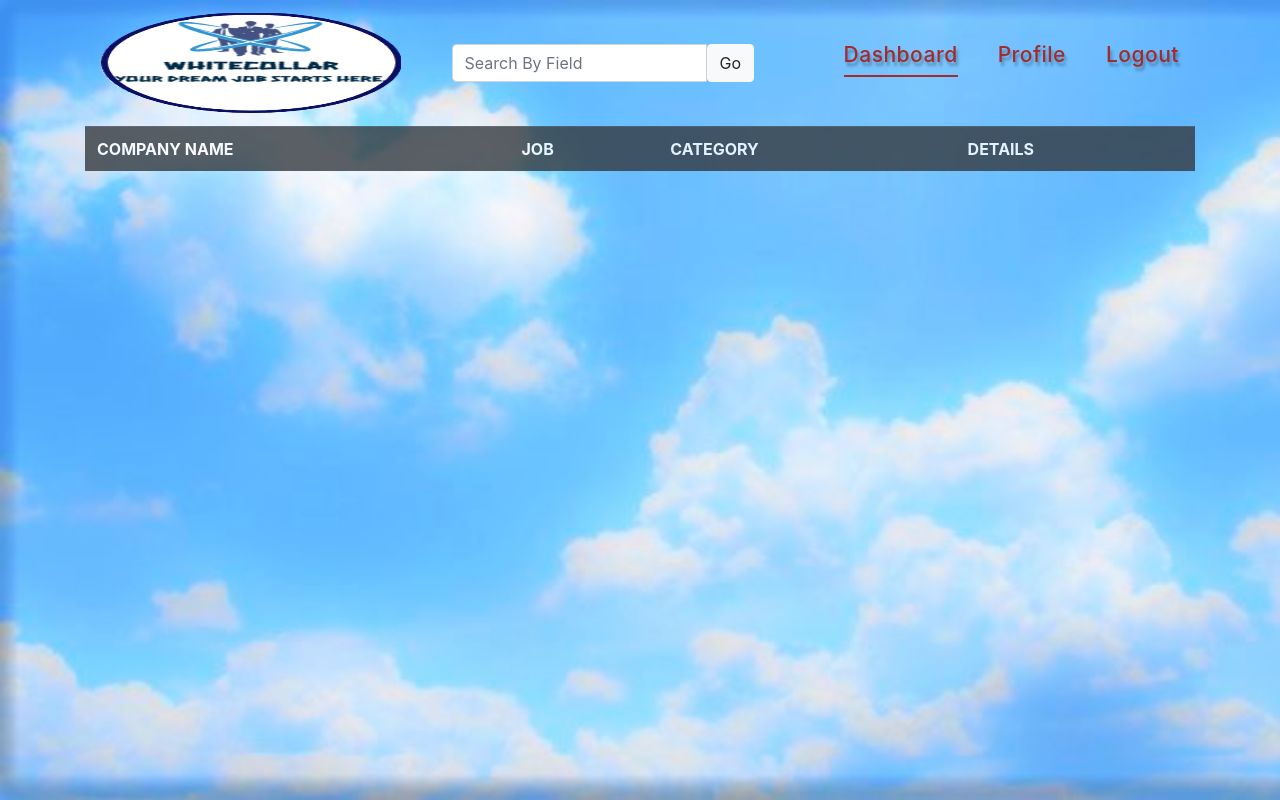
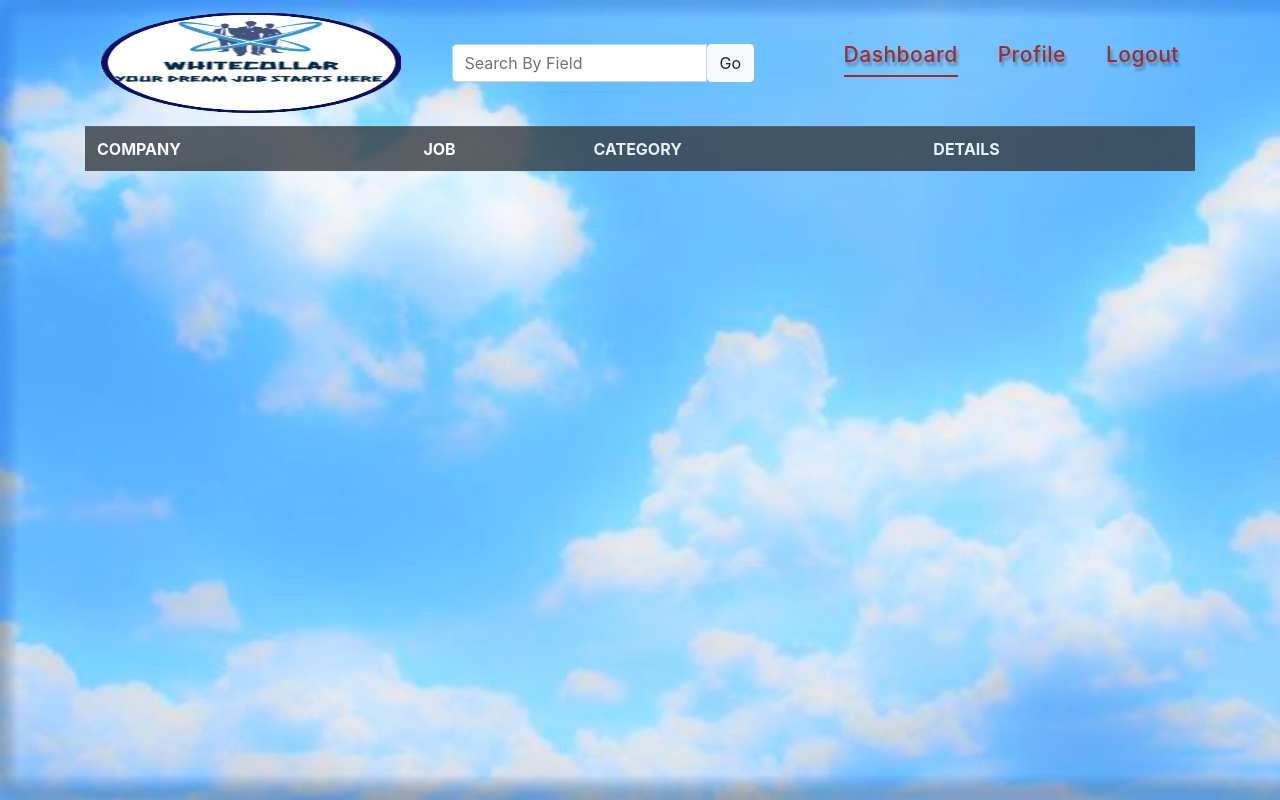
Before and after one commit to Venkataraman8/JobSeeker, a PHP site: page /app_dashboard.php in a window 1280 px wide. Run offline with PHP 8.4, Linux system fonts and the light colour scheme; the visitor is signed in with stand-in values (Sample User, id 1); data that the repository does not hold is empty.

Commit message:
Add files via upload

```diff
--- a/app_dashboard.php
+++ b/app_dashboard.php
@@ -62,7 +62,7 @@ $result=$select->get_result();
 		echo
 "<table class='table  table-dark' style='opacity:0.8;'>
 <tr>
-<th>COMPANY NAME</th>
+<th>COMPANY </th>
 <th>JOB</th>
 <th>CATEGORY</th>
 <th>DETAILS</th>
@@ -163,6 +163,7 @@ var content = document.getElementById("modal-content");
 <Title>Dashboard</Title>
 </head>
 <body>
+
 		<div id="myModal" class="modal">
 			<div class="modal-content" id="modal-content">
 			</div>
--- a/search.php
+++ b/search.php
@@ -64,7 +64,7 @@ $result=$select->get_result();
 		echo
 "<table class='table  table-dark' style='opacity:0.8;'>
 <tr>
-<th>COMPANY NAME</th>
+<th>COMPANY</th>
 <th>JOB</th>
 <th>CATEGORY</th>
 <th>DETAILS</th>
--- a/tables.php
+++ b/tables.php
@@ -35,7 +35,7 @@ $create2="CREATE TABLE IF NOT EXISTS company (
 	email varchar(20) NOT NULL,
 	phone varchar(20) NOT NULL,
 
-	logo varchar(100) NOT NULL
+	logo varchar(20) NOT NULL
 
 );";
 
```
Also changed, not shown: cv_details.sql (line endings or trailing spaces).
